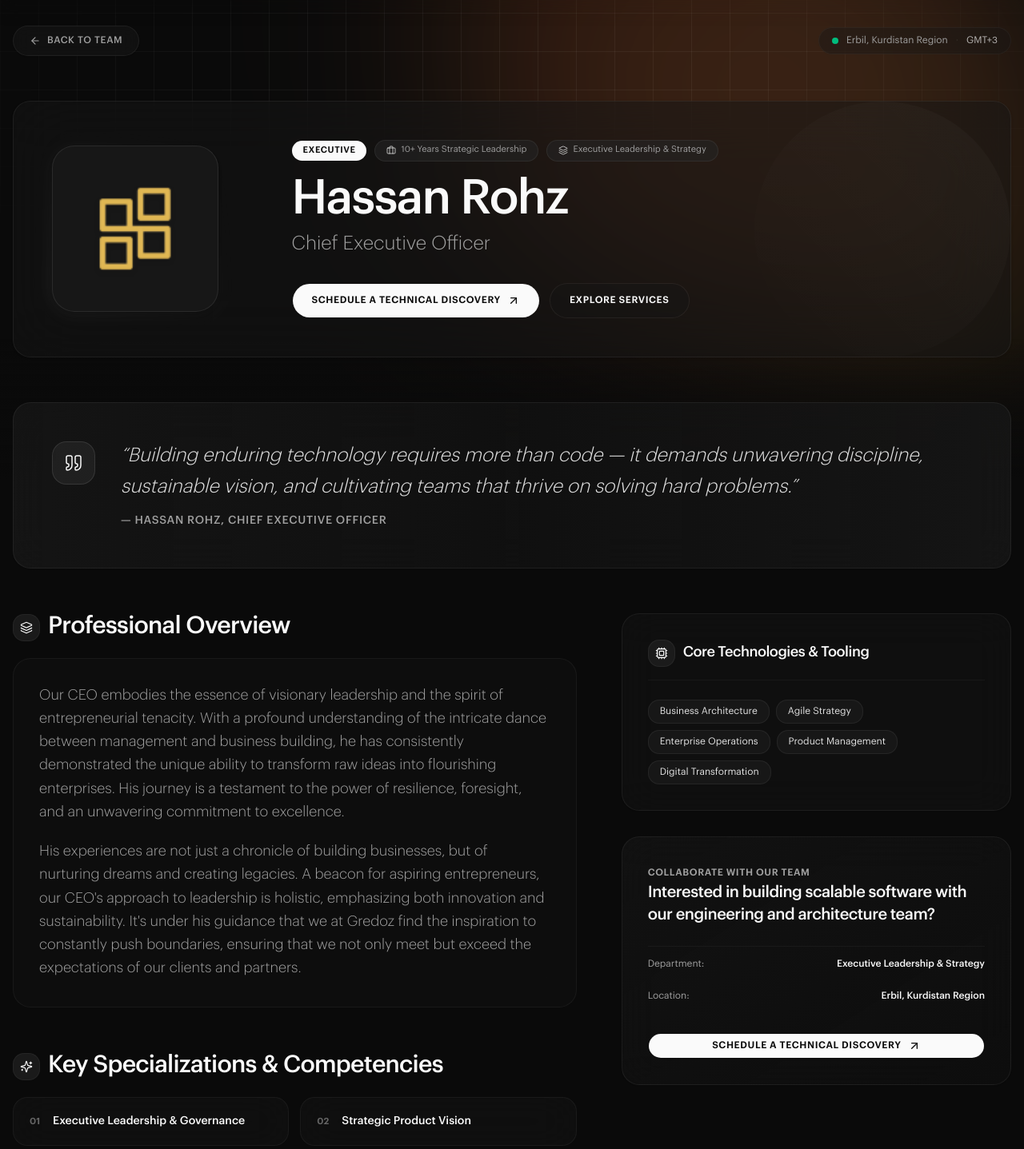
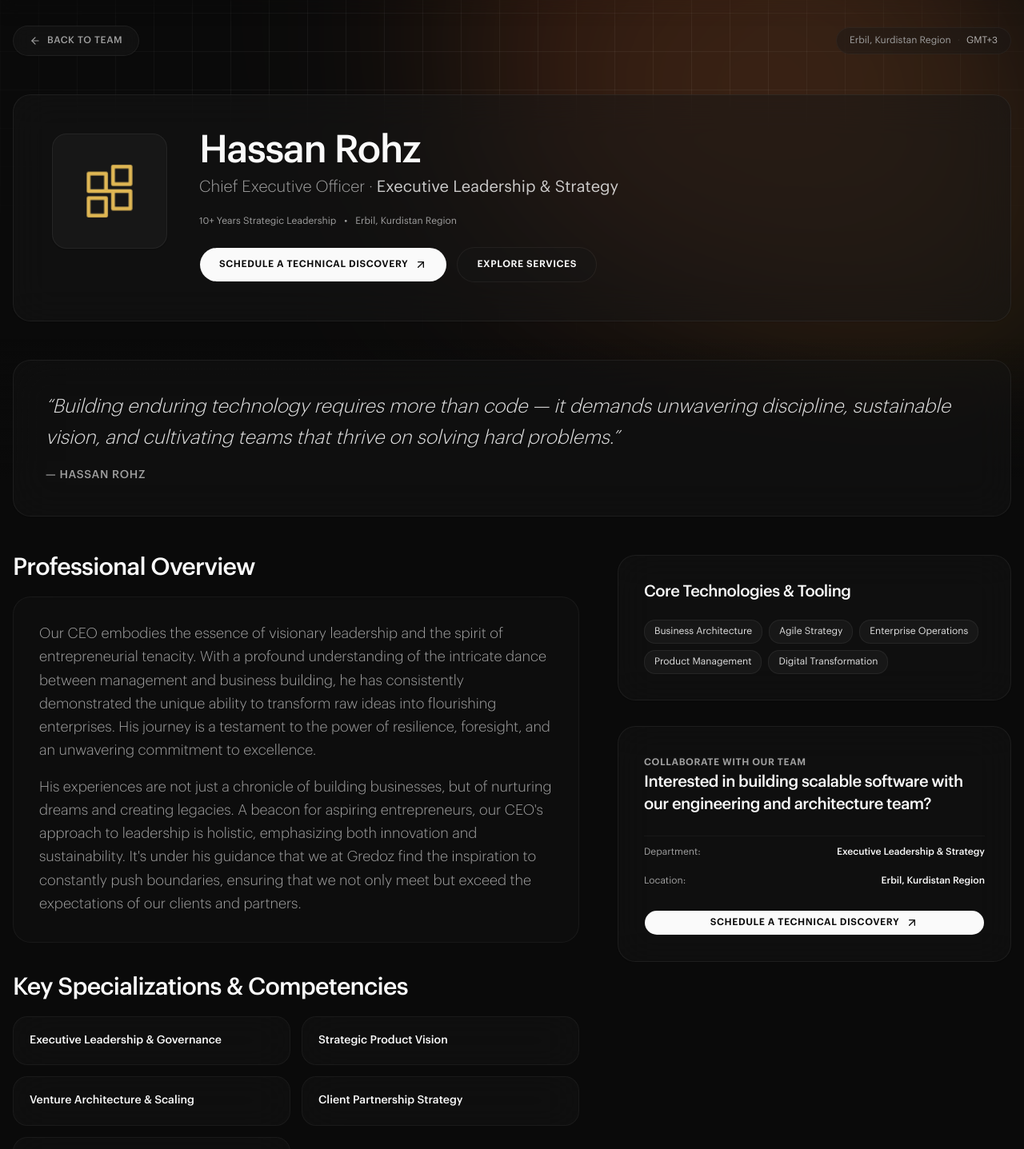
Before and after one commit to polla-fattah/GredozWebsite, a Next.js app: page /en/team/hassan_rohz in a window 1280 px wide. Shown: the part 80-1517 px from the top of the page at 80% size. Built offline with nearby package versions, Linux system fonts and the light colour scheme.

Commit message:
fix(team): simplify team detail header, remove logo background circle, and fix section alignment

```diff
--- a/src/app/[locale]/team/[slug]/page.tsx
+++ b/src/app/[locale]/team/[slug]/page.tsx
@@ -11,16 +11,7 @@ import { notFound, useParams } from "next/navigation"
 import {
   ArrowLeft,
   ArrowRight,
-  ArrowUpRight,
-  Github,
-  CheckCircle2,
-  Quote,
-  MapPin,
-  Briefcase,
-  Layers,
-  Cpu,
-  Sparkles,
-  Clock
+  ArrowUpRight
 } from "lucide-react"
 import { TechGrid, AmbientGlow } from "@/components/ui/background-patterns"
 import { findTeamMember, TEAM_MEMBERS_DATA } from "@/lib/team-data"
@@ -64,9 +55,9 @@ export default function TeamMemberDetailsPage() {
           variants={staggerContainer}
           initial="hidden"
           animate="visible"
-          className="flex flex-col gap-10 md:gap-14"
+          className="flex flex-col gap-10 md:gap-12"
         >
-          {/* Breadcrumb & Navigation Bar */}
+          {/* Top Breadcrumb & Status */}
           <motion.div variants={fadeInUp} className="flex flex-col sm:flex-row sm:items-center justify-between gap-4">
             <Link
               href="/team"
@@ -76,86 +67,64 @@ export default function TeamMemberDetailsPage() {
               <span>{t("labels.back")}</span>
             </Link>
 
-            {/* Availability & Location Status Pill */}
-            <div className="inline-flex items-center gap-2.5 px-4 py-2 rounded-full border border-border/40 bg-card/40 backdrop-blur-md text-xs font-mono text-muted-foreground">
-              <span className="relative flex h-2 w-2">
-                <span className="animate-ping absolute inline-flex h-full w-full rounded-full bg-emerald-400 opacity-75"></span>
-                <span className="relative inline-flex rounded-full h-2 w-2 bg-emerald-500"></span>
-              </span>
+            <div className="inline-flex items-center gap-2 px-4 py-2 rounded-full border border-border/40 bg-card/40 backdrop-blur-md text-xs font-mono text-muted-foreground">
               <span>{t("labels.locationVal")}</span>
               <span className="text-border/80">·</span>
               <span className="text-foreground/70">GMT+3</span>
             </div>
           </motion.div>
 
-          {/* Hero Profile Dossier Card */}
+          {/* Clean Executive Header Card (No badges, no circular glow behind logo) */}
           <motion.div
             variants={fadeInUp}
-            className="relative rounded-3xl border border-border/60 bg-card/50 backdrop-blur-2xl p-6 sm:p-10 md:p-12 shadow-sm overflow-hidden"
+            className="rounded-3xl border border-border/60 bg-card/50 backdrop-blur-xl p-6 sm:p-10 md:p-12 shadow-xs"
           >
-            {/* Subtle decorative inner corner glow */}
-            <div className="absolute top-0 right-0 w-80 h-80 bg-gradient-to-bl from-foreground/[0.03] to-transparent rounded-full pointer-events-none" />
-
-            <div className="grid md:grid-cols-12 gap-8 md:gap-12 items-center">
-              {/* Profile Avatar / Emblem Block */}
-              <div className="md:col-span-4 lg:col-span-3 flex justify-center md:justify-start">
-                <div className="relative group">
-                  <div className="absolute -inset-1 rounded-[32px] bg-gradient-to-tr from-foreground/10 via-foreground/5 to-transparent blur-md opacity-70 group-hover:opacity-100 transition duration-500" />
-                  <div className="relative w-36 h-36 sm:w-44 sm:h-44 md:w-52 md:h-52 rounded-[28px] bg-card border border-border/80 flex items-center justify-center p-6 shadow-md transition-transform duration-300 group-hover:scale-[1.02]">
+            <div className="flex flex-col md:flex-row items-center md:items-start gap-6 sm:gap-10 text-center md:text-start">
+              {/* Clean Logo Container without circle or glow */}
+              <div className="w-28 h-28 sm:w-36 sm:h-36 rounded-2xl bg-card border border-border/60 flex items-center justify-center p-4 sm:p-5 shrink-0 shadow-xs">
                 <Image
                   src={member.image}
                   alt={t(`${member.slug}.title`)}
-                      width={160}
-                      height={160}
-                      className="object-contain max-h-full max-w-full drop-shadow-md"
+                  width={110}
+                  height={110}
+                  className="object-contain max-h-full max-w-full"
                   priority
                 />
               </div>
-                </div>
+
+              {/* Identity & Direct Contact */}
+              <div className="flex flex-col gap-4 flex-1">
+                <div className="space-y-1.5">
+                  <h1 className="text-3xl sm:text-4xl md:text-5xl font-medium tracking-tight text-foreground">
+                    {t(`${member.slug}.title`)}
+                  </h1>
+                  <p className="text-base sm:text-lg md:text-xl text-muted-foreground font-light">
+                    {t(`${member.slug}.role`)} · <span className="text-foreground/80 font-normal">{t(`${member.slug}.department`)}</span>
+                  </p>
                 </div>
 
-              {/* Identity & Headline Details */}
-              <div className="md:col-span-8 lg:col-span-9 flex flex-col gap-5 text-center md:text-start">
-                {/* Badges Row */}
-                <div className="flex flex-wrap items-center justify-center md:justify-start gap-2.5">
-                  <span className="px-3.5 py-1 rounded-full bg-foreground text-background text-[11px] font-mono font-semibold tracking-wider uppercase">
-                    {t(`${member.slug}.badge`)}
-                  </span>
-                  <span className="px-3.5 py-1 rounded-full bg-muted/60 border border-border/60 text-[11px] font-mono text-muted-foreground flex items-center gap-1.5">
-                    <Briefcase className="w-3 h-3 text-foreground/70" />
+                <div className="flex flex-wrap items-center justify-center md:justify-start gap-2.5 text-xs font-mono text-muted-foreground pt-1">
                   <span>{t(`${member.slug}.experience`)}</span>
-                  </span>
-                  <span className="px-3.5 py-1 rounded-full bg-muted/60 border border-border/60 text-[11px] font-mono text-muted-foreground flex items-center gap-1.5">
-                    <Layers className="w-3 h-3 text-foreground/70" />
-                    <span>{t(`${member.slug}.department`)}</span>
-                  </span>
-
+                  <span>•</span>
+                  <span>{t("labels.locationVal")}</span>
                   {member.github && (
+                    <>
+                      <span>•</span>
                       <a
                         href={member.github}
                         target="_blank"
                         rel="noreferrer"
-                      aria-label="GitHub Profile"
-                      className="p-1.5 rounded-full border border-border/60 bg-muted/40 text-muted-foreground hover:text-foreground hover:border-foreground/40 transition-colors inline-flex items-center gap-1.5 px-3 text-xs font-mono"
+                        className="text-foreground hover:underline inline-flex items-center gap-1 font-medium"
                       >
-                      <Github className="w-3.5 h-3.5" />
                         <span>GitHub</span>
+                        <ArrowUpRight className="w-3 h-3 rtl:-scale-x-100" />
                       </a>
+                    </>
                   )}
                 </div>
 
-                {/* Name & Role */}
-                <div className="space-y-2">
-                  <h1 className="text-3xl sm:text-5xl md:text-5xl lg:text-6xl font-medium tracking-tight text-foreground">
-                    {t(`${member.slug}.title`)}
-                  </h1>
-                  <p className="text-lg sm:text-xl md:text-2xl text-muted-foreground font-light">
-                    {t(`${member.slug}.role`)}
-                  </p>
-                </div>
-
-                {/* Quick Action Buttons */}
-                <div className="flex flex-wrap items-center justify-center md:justify-start gap-3 pt-3">
+                {/* Primary Actions */}
+                <div className="flex flex-wrap items-center justify-center md:justify-start gap-3 pt-2">
                   <Link
                     href={`/contact?team=${member.slug}`}
                     className={cn(
@@ -181,44 +150,32 @@ export default function TeamMemberDetailsPage() {
             </div>
           </motion.div>
 
-          {/* Signature Philosophy Pull-Quote */}
+          {/* Philosophy / Quote Banner */}
           {quote && (
             <motion.div
               variants={fadeInUp}
-              className="relative rounded-3xl border border-border/60 bg-gradient-to-r from-card/80 via-card/50 to-card/80 backdrop-blur-xl p-8 sm:p-10 md:p-12 overflow-hidden shadow-xs"
+              className="rounded-3xl border border-border/60 bg-card/40 backdrop-blur-xl p-6 sm:p-10 text-start shadow-xs"
             >
-              <div className="flex items-start gap-5 md:gap-8">
-                <div className="p-3.5 rounded-2xl bg-foreground/5 border border-foreground/10 text-foreground shrink-0 hidden sm:flex">
-                  <Quote className="w-6 h-6 stroke-[1.5]" />
-                </div>
-                <div className="space-y-3 flex-1">
-                  <p className="text-lg sm:text-xl md:text-2xl font-light italic leading-relaxed text-foreground/90">
+              <blockquote className="text-lg sm:text-xl md:text-2xl font-light italic leading-relaxed text-foreground/90">
                 &ldquo;{quote}&rdquo;
+              </blockquote>
+              <p className="text-xs sm:text-sm font-mono text-muted-foreground mt-4 uppercase tracking-wider font-medium">
+                — {t(`${member.slug}.title`)}
               </p>
-                  <p className="text-xs sm:text-sm font-mono text-muted-foreground font-medium uppercase tracking-wider">
-                    — {t(`${member.slug}.title`)}, {t(`${member.slug}.role`)}
-                  </p>
-                </div>
-              </div>
             </motion.div>
           )}
 
-          {/* Deep-Dive Technical Dossier Grid */}
-          <div className="grid lg:grid-cols-12 gap-10 lg:gap-14 items-start">
-            {/* Main Narrative Column (7 cols) */}
-            <div className="lg:col-span-7 flex flex-col gap-10 md:gap-14">
-              {/* Professional Narrative Overview */}
-              <motion.div variants={fadeInUp} className="flex flex-col gap-5">
-                <div className="flex items-center gap-2.5">
-                  <div className="p-2 rounded-xl bg-muted/60 border border-border/50 text-foreground">
-                    <Layers className="w-4 h-4 stroke-[1.75]" />
-                  </div>
+          {/* Perfectly Aligned 2-Column Content Grid */}
+          <div className="grid lg:grid-cols-12 gap-8 lg:gap-12 items-start">
+            {/* Main Narrative & Competencies (7 cols) */}
+            <div className="lg:col-span-7 flex flex-col gap-10">
+              {/* Professional Narrative */}
+              <motion.div variants={fadeInUp} className="flex flex-col gap-4 text-start">
                 <h2 className="text-2xl sm:text-3xl font-medium tracking-tight text-foreground">
                   {t("labels.overview")}
                 </h2>
-                </div>
 
-                <div className="rounded-3xl border border-border/50 bg-card/30 backdrop-blur-xl p-7 sm:p-8 space-y-5 text-base sm:text-lg text-muted-foreground font-light leading-relaxed">
+                <div className="rounded-3xl border border-border/50 bg-card/30 backdrop-blur-xl p-6 sm:p-8 space-y-4 text-base sm:text-lg text-muted-foreground font-light leading-relaxed">
                   <p>{t(`${member.slug}.overviewP1`)}</p>
                   <p>{t(`${member.slug}.overviewP2`)}</p>
                   {memberMessages.overviewP3 && (
@@ -227,56 +184,43 @@ export default function TeamMemberDetailsPage() {
                 </div>
               </motion.div>
 
-              {/* Key Competencies & Specializations */}
-              <motion.div variants={fadeInUp} className="flex flex-col gap-5">
-                <div className="flex items-center gap-2.5">
-                  <div className="p-2 rounded-xl bg-muted/60 border border-border/50 text-foreground">
-                    <Sparkles className="w-4 h-4 stroke-[1.75]" />
-                  </div>
+              {/* Specializations without numbers or icons */}
+              <motion.div variants={fadeInUp} className="flex flex-col gap-4 text-start">
                 <h2 className="text-2xl sm:text-3xl font-medium tracking-tight text-foreground">
                   {t("labels.expertise")}
                 </h2>
-                </div>
 
                 <div className="grid sm:grid-cols-2 gap-3.5">
                   {specialties.map((spec, i) => (
                     <div
                       key={i}
-                      className="group p-5 rounded-2xl border border-border/50 bg-card/40 backdrop-blur-xl flex items-start gap-4 hover:border-foreground/40 hover:bg-card/70 transition-all duration-200"
+                      className="p-5 rounded-2xl border border-border/50 bg-card/40 backdrop-blur-xl hover:border-foreground/40 hover:bg-card/70 transition-colors text-start"
                     >
-                      <span className="font-mono text-xs text-muted-foreground/60 font-semibold group-hover:text-foreground transition-colors shrink-0 mt-0.5">
-                        {String(i + 1).padStart(2, '0')}
-                      </span>
-                      <span className="text-sm font-medium text-foreground leading-snug">
+                      <p className="text-sm font-medium text-foreground leading-snug">
                         {spec}
-                      </span>
+                      </p>
                     </div>
                   ))}
                 </div>
               </motion.div>
             </div>
 
-            {/* Sidebar Column: Tech Stack & Architecture Specs (5 cols) */}
-            <div className="lg:col-span-5 flex flex-col gap-8">
-              {/* Core Technologies & Tooling Matrix */}
+            {/* Sidebar: Tech Stack & Collaboration (5 cols) */}
+            <div className="lg:col-span-5 flex flex-col gap-8 text-start">
+              {/* Core Technologies */}
               <motion.div
                 variants={fadeInUp}
-                className="rounded-3xl border border-border/60 bg-card/40 backdrop-blur-xl p-7 sm:p-8 flex flex-col gap-6 shadow-xs"
+                className="rounded-3xl border border-border/60 bg-card/40 backdrop-blur-xl p-6 sm:p-8 flex flex-col gap-5 shadow-xs"
               >
-                <div className="flex items-center gap-2.5 pb-4 border-b border-border/40">
-                  <div className="p-2 rounded-xl bg-muted/60 border border-border/50 text-foreground">
-                    <Cpu className="w-4 h-4 stroke-[1.75]" />
-                  </div>
-                  <h3 className="text-lg font-medium tracking-tight text-foreground">
+                <h3 className="text-xl font-medium tracking-tight text-foreground">
                   {t("labels.technologies")}
                 </h3>
-                </div>
 
                 <div className="flex flex-wrap gap-2">
                   {technologies.map((tech, i) => (
                     <span
                       key={i}
-                      className="px-3.5 py-1.5 rounded-xl bg-muted/40 border border-border/60 text-xs font-mono text-foreground/90 hover:border-foreground/40 hover:bg-muted/70 transition-colors cursor-default"
+                      className="px-3 py-1.5 rounded-xl bg-muted/40 border border-border/60 text-xs font-mono text-foreground/90 hover:border-foreground/40 hover:bg-muted/70 transition-colors cursor-default"
                     >
                       {tech}
                     </span>
@@ -284,10 +228,10 @@ export default function TeamMemberDetailsPage() {
                 </div>
               </motion.div>
 
-              {/* Engagement & Collaboration Card */}
+              {/* Collaboration Card */}
               <motion.div
                 variants={fadeInUp}
-                className="rounded-3xl border border-border/60 bg-gradient-to-br from-card/60 to-card/30 backdrop-blur-xl p-7 sm:p-8 flex flex-col gap-6 shadow-xs"
+                className="rounded-3xl border border-border/60 bg-card/40 backdrop-blur-xl p-6 sm:p-8 flex flex-col gap-6 shadow-xs"
               >
                 <div className="space-y-2">
                   <span className="text-xs uppercase font-mono tracking-wider text-muted-foreground font-semibold">
@@ -299,11 +243,11 @@ export default function TeamMemberDetailsPage() {
                 </div>
 
                 <div className="space-y-3 pt-2 text-xs font-mono text-muted-foreground border-t border-border/40">
-                  <div className="flex items-center justify-between py-1.5">
+                  <div className="flex items-center justify-between py-1">
                     <span>{t("labels.department")}:</span>
                     <span className="font-sans font-medium text-foreground">{t(`${member.slug}.department`)}</span>
                   </div>
-                  <div className="flex items-center justify-between py-1.5">
+                  <div className="flex items-center justify-between py-1">
                     <span>{t("labels.location")}:</span>
                     <span className="font-sans font-medium text-foreground">{t("labels.locationVal")}</span>
                   </div>
@@ -313,7 +257,7 @@ export default function TeamMemberDetailsPage() {
                   href={`/contact?team=${member.slug}`}
                   className={cn(
                     buttonVariants({ size: "default" }),
-                    "rounded-full w-full justify-center gap-2 mt-2 bg-foreground text-background hover:bg-foreground/90 font-semibold text-xs tracking-wider uppercase"
+                    "rounded-full w-full justify-center gap-2 bg-foreground text-background hover:bg-foreground/90 font-semibold text-xs tracking-wider uppercase"
                   )}
                 >
                   <span>{t("labels.discussProject")}</span>
@@ -326,11 +270,9 @@ export default function TeamMemberDetailsPage() {
           {/* Other Team Members Row */}
           <motion.div variants={fadeInUp} className="flex flex-col gap-6 pt-10 border-t border-border/40">
             <div className="flex items-center justify-between">
-              <div>
               <h3 className="text-xl sm:text-2xl font-medium tracking-tight text-foreground">
                 {t("labels.allMembers")}
               </h3>
-              </div>
               <Link
                 href="/team"
                 className="text-xs font-mono text-muted-foreground hover:text-foreground transition-colors inline-flex items-center gap-1.5 group"
```
Lines whose indentation alone changed are shown as unchanged.
